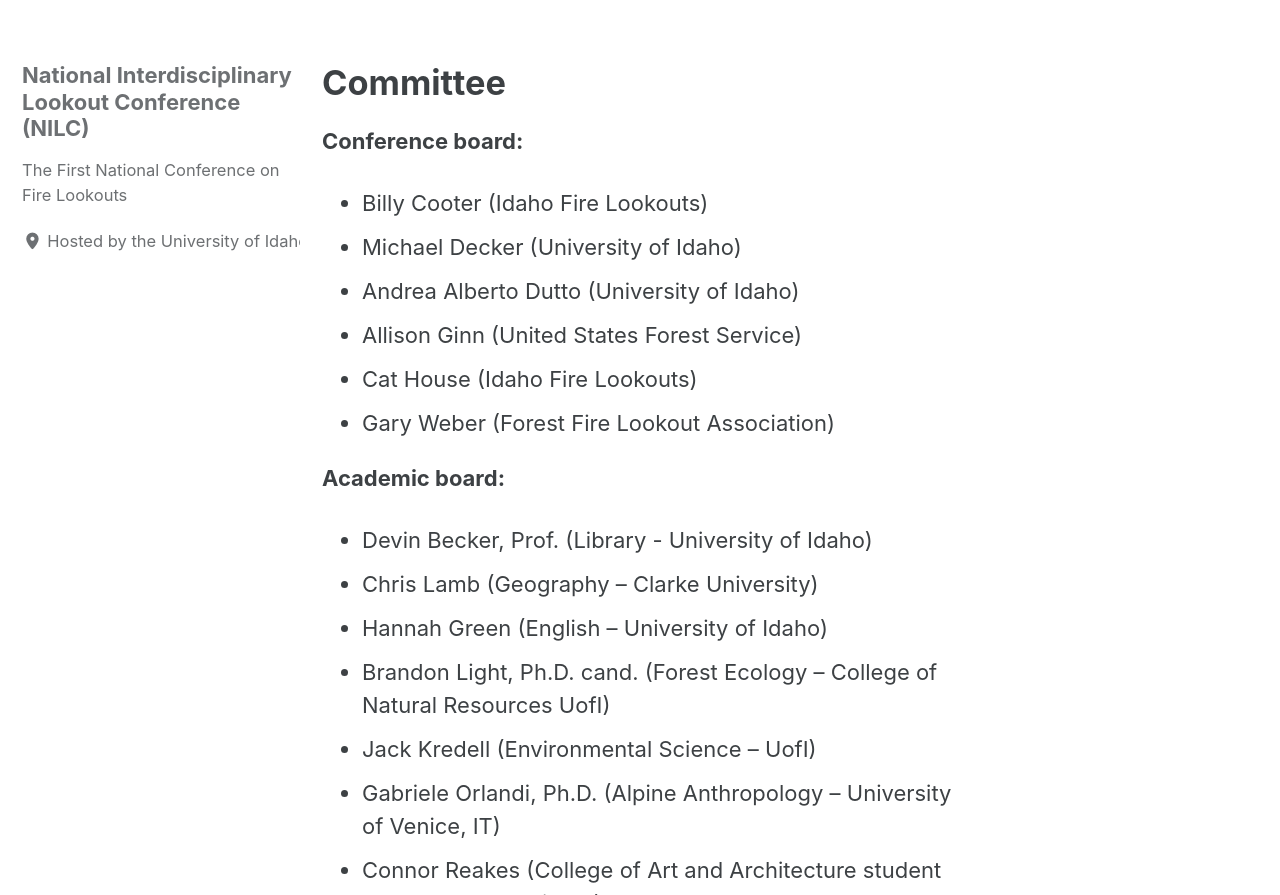
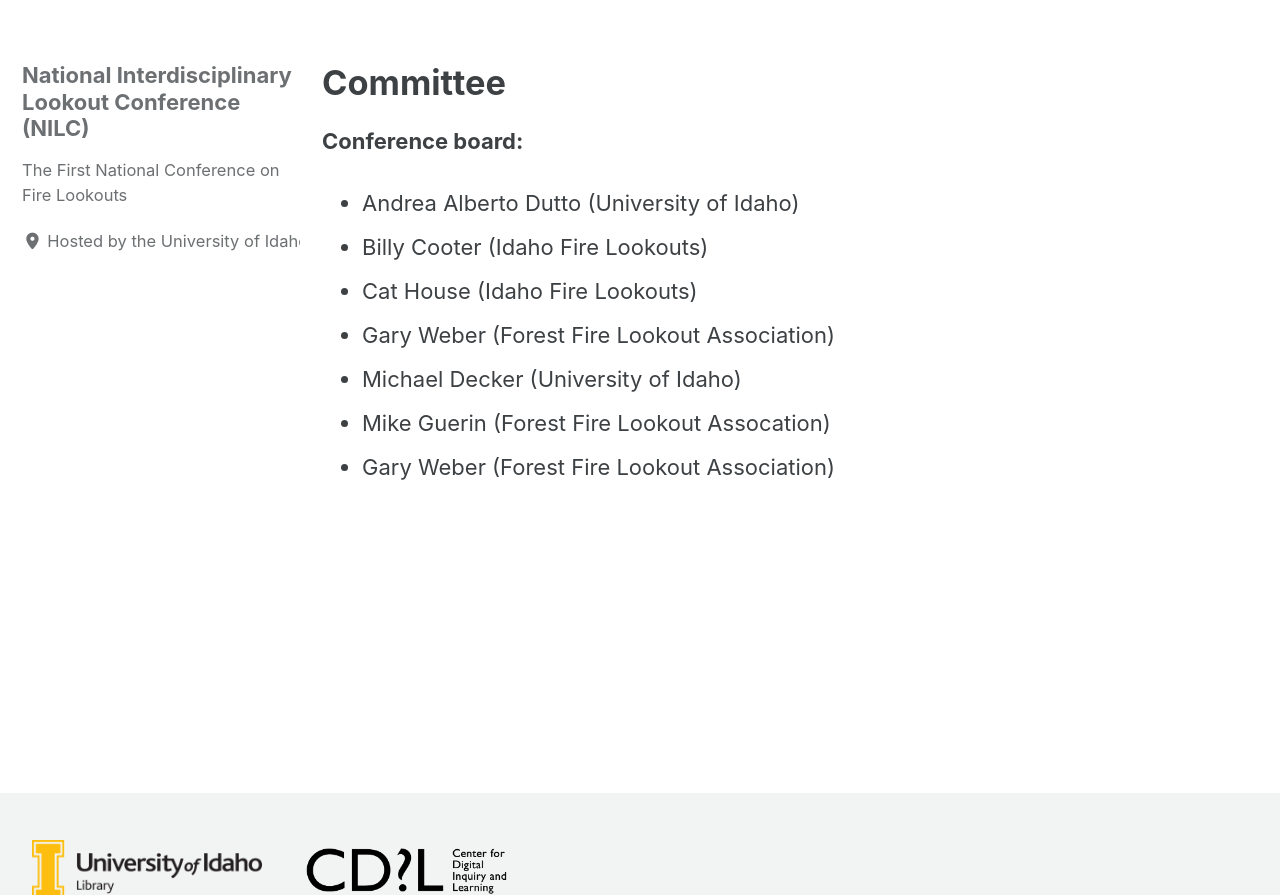
Before and after one commit to lookoutconference/lookoutconference.github.io, a Jekyll site: the page built from pages/board.md, in a window 1280 px wide and 1400 px high, cut to the strip 383-1278 px from the top of the window. Built offline with Jekyll 4.4.1, drawn with Linux system fonts in a browser that asks for light colours; cached includes are drawn as plain includes; comment, search, counter and statistics services are not loaded; our own code applies the rules of GitHub Pages for plain Markdown files; some of the changed text lies outside the part shown.

Commit message:
Revise conference board and remove academic board
Updated the conference board members and removed the academic board section.

```diff
--- a/pages/board.md
+++ b/pages/board.md
@@ -13,21 +13,10 @@
 
 **Conference board:**
 
+* Andrea Alberto Dutto (University of Idaho)
 * Billy Cooter (Idaho Fire Lookouts)
-* Michael Decker (University of Idaho)
-* Andrea Alberto Dutto (University of Idaho)
-* Allison Ginn (United States Forest Service)
 * Cat House (Idaho Fire Lookouts)
 * Gary Weber (Forest Fire Lookout Association)
-
-
-
-**Academic board:**
-
-* Devin Becker, Prof. (Library - University of Idaho)
-* Chris Lamb (Geography – Clarke University)
-* Hannah Green (English – University of Idaho)
-* Brandon Light, Ph.D. cand. (Forest Ecology – College of Natural Resources UofI)
-* Jack Kredell (Environmental Science – UofI)
-* Gabriele Orlandi, Ph.D. (Alpine Anthropology – University of Venice, IT)
-* Connor Reakes (College of Art and Architecture student – 2025 AIAS President)
+* Michael Decker (University of Idaho)
+* Mike Guerin (Forest Fire Lookout Assocation)
+* Gary Weber (Forest Fire Lookout Association)
```
